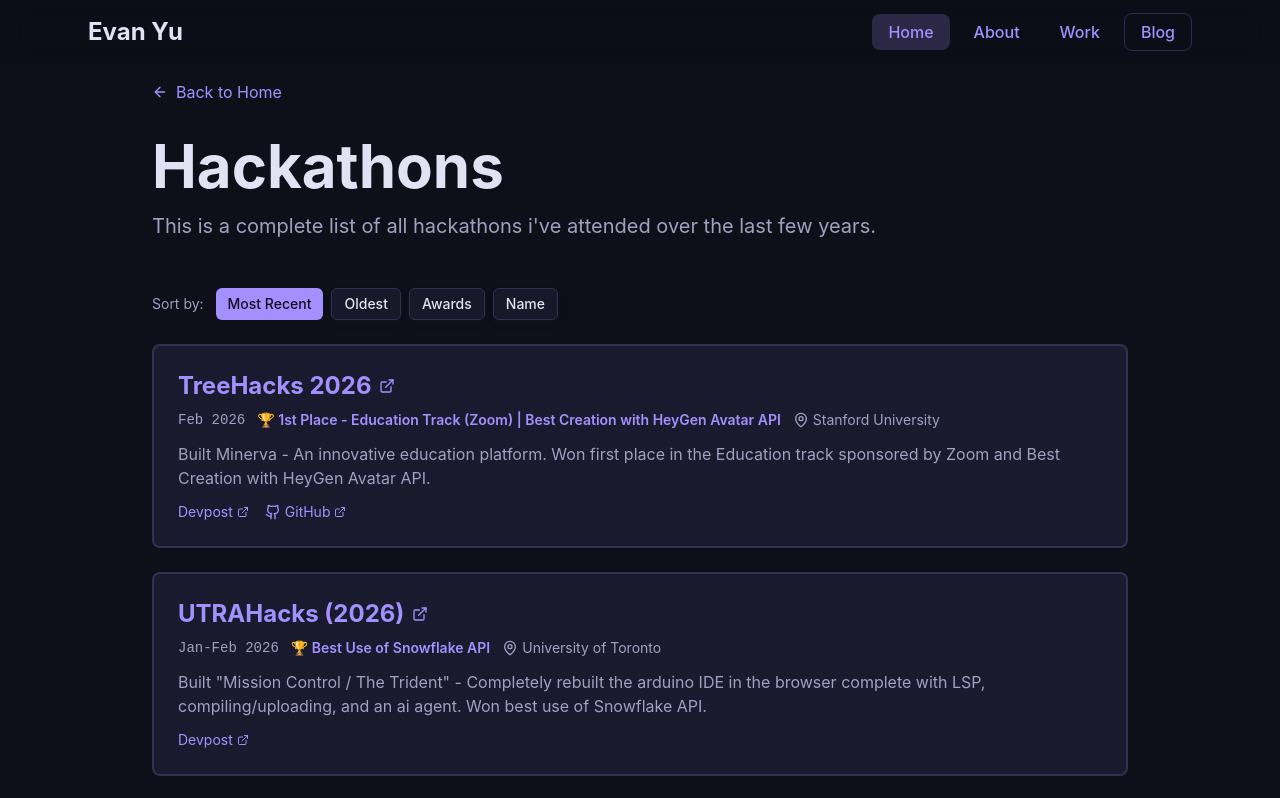
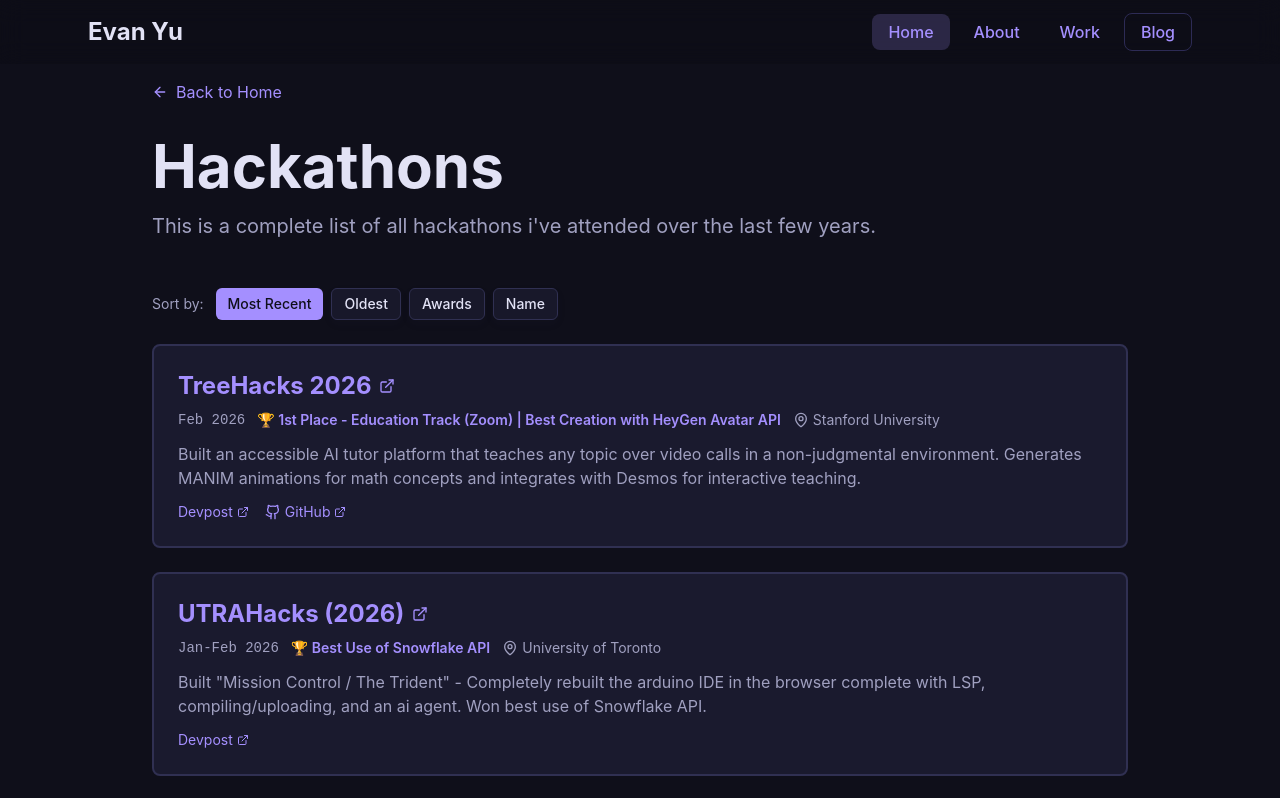
Before and after one commit to Badbird5907/portfolio-v3, a Next.js app: page /hackathons in a window 1280 px wide. Shown: the top 798 px of the page. Built offline with nearby package versions, Linux system fonts and the light colour scheme.

Commit message:
Update TreeHacks 2026 Minerva description with detailed features

```diff
--- a/src/app/hackathons/data.ts
+++ b/src/app/hackathons/data.ts
@@ -185,6 +185,6 @@ export const hackathons: Hackathon[] = [
       }
     ],
     description:
-      "Built Minerva - An innovative education platform. Won first place in the Education track sponsored by Zoom and Best Creation with HeyGen Avatar API.",
+      "Built an accessible AI tutor platform that teaches any topic over video calls in a non-judgmental environment. Generates MANIM animations for math concepts and integrates with Desmos for interactive teaching.",
   },
 ];
```
